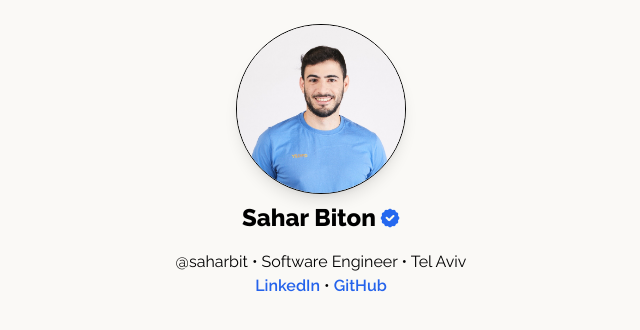
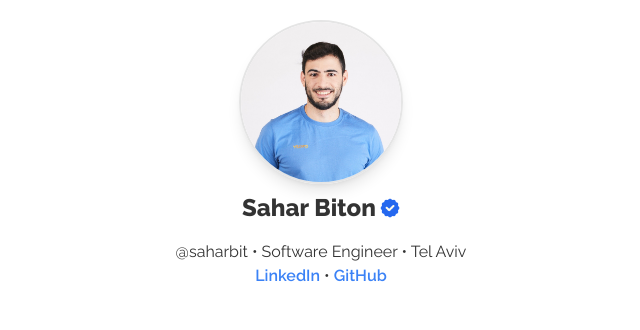
Before and after one commit to saharbit/my-portfolio, a JavaScript app: page / in a window 1280 px wide. Shown: the top 330 px of the page, without its empty margins (319-959 px from the left). Built offline with nearby package versions, Linux system fonts and the light colour scheme.

Commit message:
add dark theme

```diff
--- a/src/App.js
+++ b/src/App.js
@@ -1,25 +1,43 @@
-import Sahar from "./assets/sahar_cropped.jpg";
+import Sahar from "./assets/sahar.jpg";
 import Check from "./assets/check.png";
-import { Links } from "./Links";
 
 function App() {
   return (
-    <div className="p-6 min-h-screen" style={{ background: "#FAF9F6" }}>
+    <div className="pt-5">
       <div className="flex flex-col items-center">
         <img
           src={Sahar}
-          alt="sahar"
-          className="mb-2 rounded-full shadow-lg w-[170px] border border-black"
+          alt="profile-picture"
+          className="mb-2 rounded-full shadow-lg w-[164px] themed-border"
         />
-        <div className="flex items-center mb-4">
+
+        <div className="flex items-center mb-4 gap-1">
           <h1 className="font-bold text-2xl">Sahar Biton</h1>
-          <img src={Check} alt="check" className="w-5 h-5 ml-1" />
+          <img src={Check} alt="check" className="size-5" />
         </div>
+
         <div>@saharbit • Software Engineer • Tel Aviv</div>
-        <Links />
+
+        <div>
+          <Link href="https://www.linkedin.com/in/saharbit/" target="_blank">
+            LinkedIn
+          </Link>{" "}
+          •{" "}
+          <Link href="https://github.com/saharbit" target="_blank">
+            GitHub
+          </Link>
+        </div>
       </div>
     </div>
   );
 }
 
 export default App;
+
+function Link({ children, ...props }) {
+  return (
+    <a {...props} className="font-semibold text-blue-500 hover:underline">
+      {children}
+    </a>
+  );
+}
--- a/src/Links.js
+++ /dev/null
@@ -1,24 +0,0 @@
-function Link({ children, ...props }) {
-  return (
-    <a
-      {...props}
-      className={`font-semibold text-blue-600 dark:text-blue-500 hover:underline`}
-    >
-      {children}
-    </a>
-  );
-}
-
-export function Links() {
-  return (
-    <div>
-      <Link href="https://www.linkedin.com/in/saharbit/" target="_blank">
-        LinkedIn
-      </Link>{" "}
-      •{" "}
-      <Link href="https://github.com/saharbit" target="_blank">
-        GitHub
-      </Link>
-    </div>
-  );
-}
--- a/src/index.js
+++ b/src/index.js
@@ -4,4 +4,5 @@ import "./index.scss";
 
 const domNode = document.getElementById("root");
 const root = createRoot(domNode);
+
 root.render(<App />);
--- a/src/index.scss
+++ b/src/index.scss
@@ -1,3 +1,17 @@
+:root {
+  --background: #ffffff;
+  --text-primary: #333333;
+  --border-color: #e5e5e5;
+}
+
+@media (prefers-color-scheme: dark) {
+  :root {
+    --background: #1a1a1a;
+    --text-primary: #ffffff;
+    --border-color: #404040;
+  }
+}
+
 body {
   margin: 0;
   font-family:
@@ -15,4 +29,11 @@ body {
     sans-serif;
   -webkit-font-smoothing: antialiased;
   -moz-osx-font-smoothing: grayscale;
+
+  background-color: var(--background);
+  color: var(--text-primary);
 }
+
+.themed-border {
+  border: 2px solid var(--border-color);
+}
```
Also changed, not shown: src/assets/sahar.jpg (renamed from src/assets/sahar_cropped.jpg), 1 other file (tests, documents, lock files or other folders).
